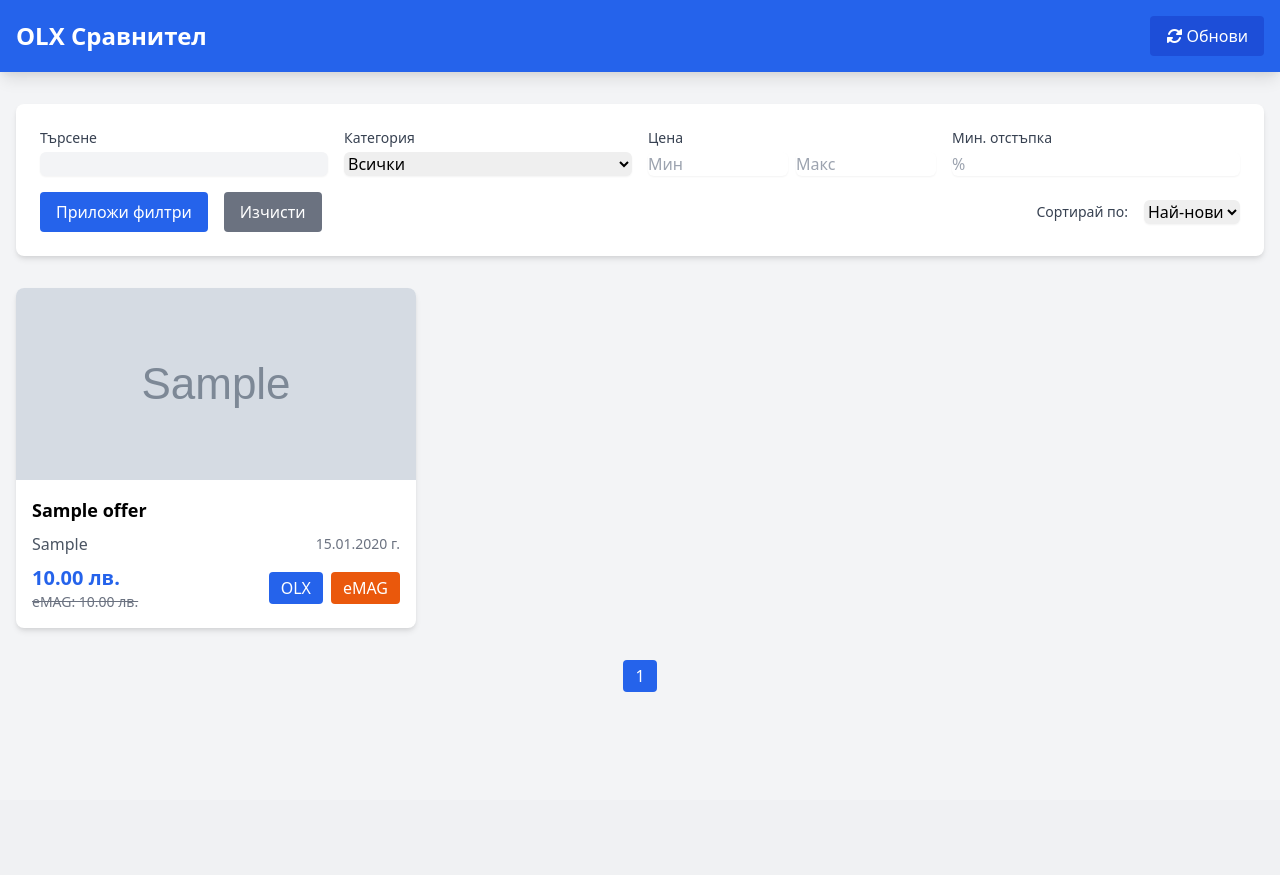
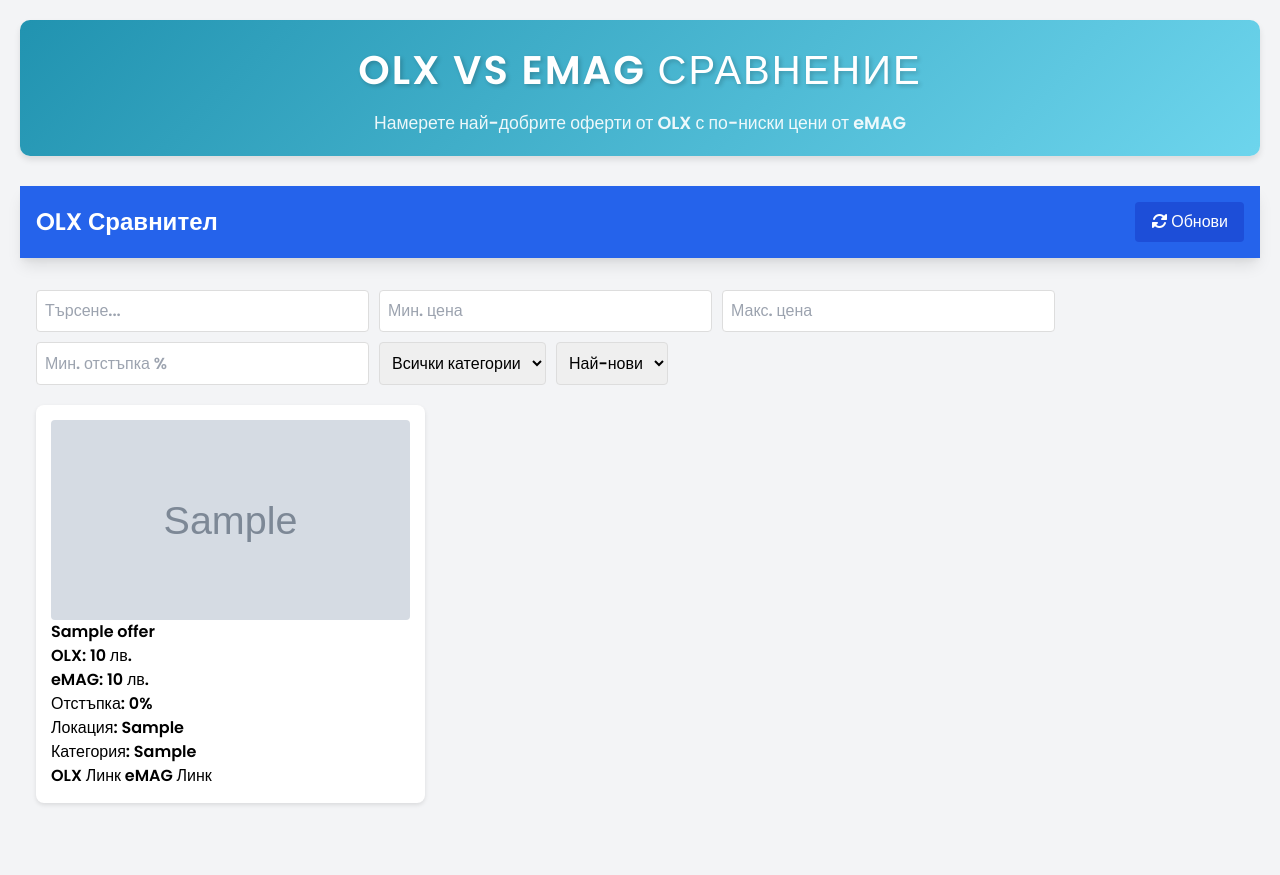
Before and after one commit to davidabg91/olx-emag-comparison, a Flask app: page / in a window 1280 px wide. Before the commit the page ends 692 px from the top, so only its background shows below. Run offline with Flask 3, Linux system fonts and the light colour scheme; tables that the repository leaves empty hold one stand-in row (values such as "Sample post"); grey boxes marked "Sample" are stand-in pictures.

Commit message:
Initial commit

```diff
--- a/app.py
+++ b/app.py
@@ -150,10 +150,26 @@
         return jsonify({'error': 'Възникна грешка при извличане на категории'}), 500
 
 if __name__ == '__main__':
+    def signal_handler(signum, frame):
+        logging.info("Получен сигнал за спиране. Изчакване на текущите задачи да приключат...")
+        if is_scraper_running:
+            logging.info("Изчакване на скрапинг задачата да приключи...")
+            scraper_lock.acquire()
+            scraper_lock.release()
+        logging.info("Сървърът спира...")
+        os._exit(0)
+
+    import signal
+    signal.signal(signal.SIGINT, signal_handler)
+    signal.signal(signal.SIGTERM, signal_handler)
+
     with app.app_context():
         db.create_all()
-    # Стартиране на първоначално търсене
-    from olx_scraper import run_scraper_job
-    run_scraper_job()
+
+    # Стартиране на скрапинга в отделна нишка
+    scraper_thread = threading.Thread(target=run_scraper_with_lock)
+    scraper_thread.daemon = True
+    scraper_thread.start()
+
     # Стартиране на сървъра
     app.run(host='127.0.0.1', port=5000, debug=False)
--- /dev/null
+++ b/runtime.txt
@@ -0,0 +1 @@
+python-3.13.0
--- a/templates/index.html
+++ b/templates/index.html
@@ -3,10 +3,38 @@
 <head>
     <meta charset="UTF-8">
     <meta name="viewport" content="width=device-width, initial-scale=1.0">
-    <title>OLX Сравнител</title>
+    <title>OLX vs eMAG Сравнение</title>
     <link href="https://cdn.jsdelivr.net/npm/tailwindcss@2.2.19/dist/tailwind.min.css" rel="stylesheet">
     <link href="https://cdnjs.cloudflare.com/ajax/libs/font-awesome/6.0.0/css/all.min.css" rel="stylesheet">
+    <link href="https://fonts.googleapis.com/css2?family=Poppins:wght@600&display=swap" rel="stylesheet">
     <style>
+        body {
+            font-family: 'Poppins', sans-serif;
+            margin: 0;
+            padding: 20px;
+            background-color: #f5f5f5;
+        }
+        .header {
+            text-align: center;
+            margin-bottom: 30px;
+            padding: 20px;
+            background: linear-gradient(135deg, #2193b0, #6dd5ed);
+            border-radius: 10px;
+            box-shadow: 0 4px 6px rgba(0, 0, 0, 0.1);
+        }
+        .header h1 {
+            color: white;
+            font-size: 2.5em;
+            margin: 0;
+            text-transform: uppercase;
+            letter-spacing: 2px;
+            text-shadow: 2px 2px 4px rgba(0, 0, 0, 0.2);
+        }
+        .header p {
+            color: rgba(255, 255, 255, 0.9);
+            margin: 10px 0 0;
+            font-size: 1.1em;
+        }
         .offer-card {
             transition: transform 0.2s;
         }
@@ -28,9 +56,59 @@
         a.bg-orange-600:hover {
             background-color: #c2410c !important;
         }
+        .filters {
+            display: flex;
+            gap: 10px;
+            margin-bottom: 20px;
+            flex-wrap: wrap;
+        }
+        .filters input, .filters select {
+            padding: 8px;
+            border: 1px solid #ddd;
+            border-radius: 4px;
+        }
+        .offers {
+            display: grid;
+            grid-template-columns: repeat(auto-fill, minmax(300px, 1fr));
+            gap: 20px;
+        }
+        .offer-card {
+            background: white;
+            padding: 15px;
+            border-radius: 8px;
+            box-shadow: 0 2px 4px rgba(0,0,0,0.1);
+        }
+        .offer-card img {
+            width: 100%;
+            height: 200px;
+            object-fit: cover;
+            border-radius: 4px;
+        }
+        .pagination {
+            display: flex;
+            justify-content: center;
+            gap: 10px;
+            margin-top: 20px;
+        }
+        .pagination button {
+            padding: 8px 16px;
+            border: none;
+            background: #2193b0;
+            color: white;
+            border-radius: 4px;
+            cursor: pointer;
+        }
+        .pagination button:disabled {
+            background: #ccc;
+            cursor: not-allowed;
+        }
     </style>
 </head>
 <body class="bg-gray-100">
+    <div class="header">
+        <h1>OLX vs eMAG Сравнение</h1>
+        <p>Намерете най-добрите оферти от OLX с по-ниски цени от eMAG</p>
+    </div>
     <nav class="bg-blue-600 text-white p-4 shadow-lg">
         <div class="container mx-auto flex justify-between items-center">
             <h1 class="text-2xl font-bold">OLX Сравнител</h1>
@@ -43,62 +121,22 @@
     </nav>
 
     <div class="container mx-auto px-4 py-8">
-        <!-- Филтри -->
-        <div class="bg-white rounded-lg shadow-md p-6 mb-8">
-            <div class="grid grid-cols-1 md:grid-cols-4 gap-4">
-                <div>
-                    <label class="block text-sm font-medium text-gray-700">Търсене</label>
-                    <input type="text" id="searchInput" class="mt-1 block w-full rounded-md border-gray-300 shadow-sm focus:border-blue-500 focus:ring-blue-500 bg-gray-100">
-                </div>
-                <div>
-                    <label class="block text-sm font-medium text-gray-700">Категория</label>
-                    <select id="categorySelect" class="mt-1 block w-full rounded-md border-gray-300 shadow-sm focus:border-blue-500 focus:ring-blue-500">
-                        <option value="">Всички</option>
-                    </select>
-                </div>
-                <div>
-                    <label class="block text-sm font-medium text-gray-700">Цена</label>
-                    <div class="flex space-x-2">
-                        <input type="number" id="minPrice" placeholder="Мин" class="mt-1 block w-full rounded-md border-gray-300 shadow-sm focus:border-blue-500 focus:ring-blue-500">
-                        <input type="number" id="maxPrice" placeholder="Макс" class="mt-1 block w-full rounded-md border-gray-300 shadow-sm focus:border-blue-500 focus:ring-blue-500">
-                    </div>
-                </div>
-                <div>
-                    <label class="block text-sm font-medium text-gray-700">Мин. отстъпка</label>
-                    <input type="number" id="minDiscount" placeholder="%" class="mt-1 block w-full rounded-md border-gray-300 shadow-sm focus:border-blue-500 focus:ring-blue-500">
-                </div>
-            </div>
-            <div class="mt-4 flex justify-between items-center">
-                <div class="flex space-x-4">
-                    <button id="applyFilters" class="bg-blue-600 text-white px-4 py-2 rounded hover:bg-blue-700">
-                        Приложи филтри
-                    </button>
-                    <button id="resetFilters" class="bg-gray-500 text-white px-4 py-2 rounded hover:bg-gray-600">
-                        Изчисти
-                    </button>
-                </div>
-                <div class="flex items-center space-x-4">
-                    <label class="text-sm font-medium text-gray-700">Сортирай по:</label>
-                    <select id="sortSelect" class="rounded-md border-gray-300 shadow-sm focus:border-blue-500 focus:ring-blue-500">
-                        <option value="created_at">Най-нови</option>
-                        <option value="price">Цена</option>
-                        <option value="discount">Отстъпка</option>
-                    </select>
-                </div>
-            </div>
+        <div class="filters">
+            <input type="text" id="search" placeholder="Търсене...">
+            <input type="number" id="minPrice" placeholder="Мин. цена">
+            <input type="number" id="maxPrice" placeholder="Макс. цена">
+            <input type="number" id="minDiscount" placeholder="Мин. отстъпка %">
+            <select id="category">
+                <option value="">Всички категории</option>
+            </select>
+            <select id="sortBy">
+                <option value="created_at">Най-нови</option>
+                <option value="price">Цена</option>
+                <option value="discount">Отстъпка</option>
+            </select>
         </div>
-
-        <!-- Оферти -->
-        <div id="offersContainer" class="grid grid-cols-1 md:grid-cols-2 lg:grid-cols-3 gap-6">
-            <!-- Офертите ще се зареждат тук динамично -->
-        </div>
-
-        <!-- Пагинация -->
-        <div class="mt-8 flex justify-center">
-            <div id="pagination" class="flex space-x-2">
-                <!-- Пагинацията ще се генерира динамично -->
-            </div>
-        </div>
+        <div class="offers" id="offers"></div>
+        <div class="pagination" id="pagination"></div>
 
         <!-- Loading индикатор -->
         <div id="loading" class="hidden fixed top-0 left-0 w-full h-full bg-black bg-opacity-50 flex items-center justify-center">
@@ -112,143 +150,92 @@
         let currentPage = 1;
         let totalPages = 1;
         let isLoading = false;
+        const perPage = 20;
 
-        // Функция за зареждане на офертите
         async function loadOffers(page = 1) {
             if (isLoading) return;
             isLoading = true;
             showLoading();
 
-            const search = document.getElementById('searchInput').value;
-            const category = document.getElementById('categorySelect').value;
+            const search = document.getElementById('search').value;
             const minPrice = document.getElementById('minPrice').value;
             const maxPrice = document.getElementById('maxPrice').value;
             const minDiscount = document.getElementById('minDiscount').value;
-            const sortBy = document.getElementById('sortSelect').value;
+            const category = document.getElementById('category').value;
+            const sortBy = document.getElementById('sortBy').value;
+
+            const url = `/api/offers?page=${page}&search=${search}&min_price=${minPrice}&max_price=${maxPrice}&min_discount=${minDiscount}&category=${category}&sort_by=${sortBy}`;
 
             try {
-                const response = await fetch(`/api/offers?page=${page}&search=${search}&category=${category}&min_price=${minPrice}&max_price=${maxPrice}&min_discount=${minDiscount}&sort_by=${sortBy}`);
+                const response = await fetch(url);
                 const data = await response.json();
 
-                renderOffers(data.offers);
-                renderPagination(data.current_page, data.pages);
-                totalPages = data.pages;
-                currentPage = data.current_page;
+                const offersDiv = document.getElementById('offers');
+                offersDiv.innerHTML = '';
+
+                data.offers.forEach(offer => {
+                    const card = document.createElement('div');
+                    card.className = 'offer-card';
+                    card.innerHTML = `
+                        ${offer.image_url ? `<img src="${offer.image_url}" alt="${offer.title}">` : ''}
+                        <h3>${offer.title}</h3>
+                        <p>OLX: ${offer.price} лв.</p>
+                        <p>eMAG: ${offer.emag_price} лв.</p>
+                        <p>Отстъпка: ${Math.round(offer.discount_percentage)}%</p>
+                        <p>Локация: ${offer.location || 'Няма информация'}</p>
+                        <p>Категория: ${offer.category || 'Няма информация'}</p>
+                        <a href="${offer.olx_link}" target="_blank">OLX Линк</a>
+                        ${offer.emag_link ? `<a href="${offer.emag_link}" target="_blank">eMAG Линк</a>` : ''}
+                    `;
+                    offersDiv.appendChild(card);
+                });
+
+                // Пагинация
+                const paginationDiv = document.getElementById('pagination');
+                paginationDiv.innerHTML = '';
+
+                if (data.pages > 1) {
+                    if (page > 1) {
+                        const prevButton = document.createElement('button');
+                        prevButton.textContent = 'Предишна';
+                        prevButton.onclick = () => loadOffers(page - 1);
+                        paginationDiv.appendChild(prevButton);
+                    }
+
+                    const pageInfo = document.createElement('span');
+                    pageInfo.textContent = `Страница ${page} от ${data.pages}`;
+                    paginationDiv.appendChild(pageInfo);
+
+                    if (page < data.pages) {
+                        const nextButton = document.createElement('button');
+                        nextButton.textContent = 'Следваща';
+                        nextButton.onclick = () => loadOffers(page + 1);
+                        paginationDiv.appendChild(nextButton);
+                    }
+                }
             } catch (error) {
-                console.error('Грешка при зареждане на офертите:', error);
+                console.error('Грешка при зареждане на оферти:', error);
             } finally {
                 hideLoading();
                 isLoading = false;
             }
         }
 
-        // Функция за рендериране на офертите
-        function renderOffers(offers) {
-            const container = document.getElementById('offersContainer');
-            container.innerHTML = '';
-
-            offers.forEach(offer => {
-                const card = document.createElement('div');
-                card.className = 'offer-card bg-white rounded-lg shadow-md overflow-hidden';
-                card.innerHTML = `
-                    <div class="relative">
-                        <img src="${offer.image_url || 'https://via.placeholder.com/300x200'}"
-                             alt="${offer.title}"
-                             class="w-full h-48 object-cover">
-                        ${offer.discount_percentage ? `
-                            <div class="absolute top-2 right-2 bg-red-600 text-white px-2 py-1 rounded">
-                                -${Math.round(offer.discount_percentage)}%
-                            </div>
-                        ` : ''}
-                    </div>
-                    <div class="p-4">
-                        <h3 class="text-lg font-semibold mb-2 line-clamp-2">${offer.title}</h3>
-                        <div class="flex justify-between items-center mb-2">
-                            <span class="text-gray-600">${offer.location || 'Няма локация'}</span>
-                            <span class="text-gray-500 text-sm">${new Date(offer.created_at).toLocaleDateString('bg-BG')}</span>
-                        </div>
-                        <div class="flex justify-between items-center">
-                            <div>
-                                <div class="text-xl font-bold text-blue-600">${offer.price.toFixed(2)} лв.</div>
-                                ${offer.emag_price ? `
-                                    <div class="text-sm text-gray-500 line-through">eMAG: ${offer.emag_price.toFixed(2)} лв.</div>
-                                ` : ''}
-                            </div>
-                            <div class="flex space-x-2">
-                                <a href="${offer.olx_link}" target="_blank"
-                                   class="bg-blue-600 text-white px-3 py-1 rounded hover:bg-blue-700">
-                                    OLX
-                                </a>
-                                ${offer.emag_link ? `
-                                    <a href="${offer.emag_link}" target="_blank"
-                                       class="bg-orange-600 text-white px-3 py-1 rounded hover:bg-orange-700">
-                                        eMAG
-                                    </a>
-                                ` : ''}
-                            </div>
-                        </div>
-                    </div>
-                `;
-                container.appendChild(card);
-            });
-        }
-
-        // Функция за рендериране на пагинацията
-        function renderPagination(currentPage, totalPages) {
-            const pagination = document.getElementById('pagination');
-            pagination.innerHTML = '';
-
-            const maxVisiblePages = 5;
-            let startPage = Math.max(1, currentPage - Math.floor(maxVisiblePages / 2));
-            let endPage = Math.min(totalPages, startPage + maxVisiblePages - 1);
-
-            if (endPage - startPage + 1 < maxVisiblePages) {
-                startPage = Math.max(1, endPage - maxVisiblePages + 1);
-            }
-
-            // Бутон "Предишна"
-            if (currentPage > 1) {
-                const prevButton = document.createElement('button');
-                prevButton.className = 'px-3 py-1 rounded bg-gray-200 hover:bg-gray-300';
-                prevButton.innerHTML = '<i class="fas fa-chevron-left"></i>';
-                prevButton.onclick = () => loadOffers(currentPage - 1);
-                pagination.appendChild(prevButton);
-            }
-
-            // Номера на страниците
-            for (let i = startPage; i <= endPage; i++) {
-                const pageButton = document.createElement('button');
-                pageButton.className = `px-3 py-1 rounded ${i === currentPage ? 'bg-blue-600 text-white' : 'bg-gray-200 hover:bg-gray-300'}`;
-                pageButton.textContent = i;
-                pageButton.onclick = () => loadOffers(i);
-                pagination.appendChild(pageButton);
-            }
-
-            // Бутон "Следваща"
-            if (currentPage < totalPages) {
-                const nextButton = document.createElement('button');
-                nextButton.className = 'px-3 py-1 rounded bg-gray-200 hover:bg-gray-300';
-                nextButton.innerHTML = '<i class="fas fa-chevron-right"></i>';
-                nextButton.onclick = () => loadOffers(currentPage + 1);
-                pagination.appendChild(nextButton);
-            }
-        }
-
-        // Функция за зареждане на категориите
+        // Зареждане на категориите
         async function loadCategories() {
             try {
                 const response = await fetch('/api/categories');
                 const categories = await response.json();
-                const select = document.getElementById('categorySelect');
+                const categorySelect = document.getElementById('category');
 
                 categories.forEach(category => {
                     const option = document.createElement('option');
                     option.value = category;
                     option.textContent = category;
-                    select.appendChild(option);
+                    categorySelect.appendChild(option);
                 });
             } catch (error) {
-                console.error('Грешка при зареждане на категориите:', error);
+                console.error('Грешка при зареждане на категории:', error);
             }
         }
 
@@ -261,19 +248,14 @@
             document.getElementById('loading').classList.add('hidden');
         }
 
-        // Event listeners
-        document.getElementById('applyFilters').addEventListener('click', () => loadOffers(1));
-        document.getElementById('resetFilters').addEventListener('click', () => {
-            document.getElementById('searchInput').value = '';
-            document.getElementById('categorySelect').value = '';
-            document.getElementById('minPrice').value = '';
-            document.getElementById('maxPrice').value = '';
-            document.getElementById('minDiscount').value = '';
-            document.getElementById('sortSelect').value = 'created_at';
-            loadOffers(1);
-        });
+        // Event listeners за филтрите
+        document.getElementById('search').addEventListener('input', () => loadOffers(1));
+        document.getElementById('minPrice').addEventListener('input', () => loadOffers(1));
+        document.getElementById('maxPrice').addEventListener('input', () => loadOffers(1));
+        document.getElementById('minDiscount').addEventListener('input', () => loadOffers(1));
+        document.getElementById('category').addEventListener('change', () => loadOffers(1));
+        document.getElementById('sortBy').addEventListener('change', () => loadOffers(1));
         document.getElementById('refreshBtn').addEventListener('click', () => loadOffers(currentPage));
-        document.getElementById('sortSelect').addEventListener('change', () => loadOffers(1));
 
         // Инициализация
         loadCategories();
```
Also changed, not shown: olx_scraper.py (+9 -4 lines), requirements.txt (+5 -7 lines), 2 other files.
